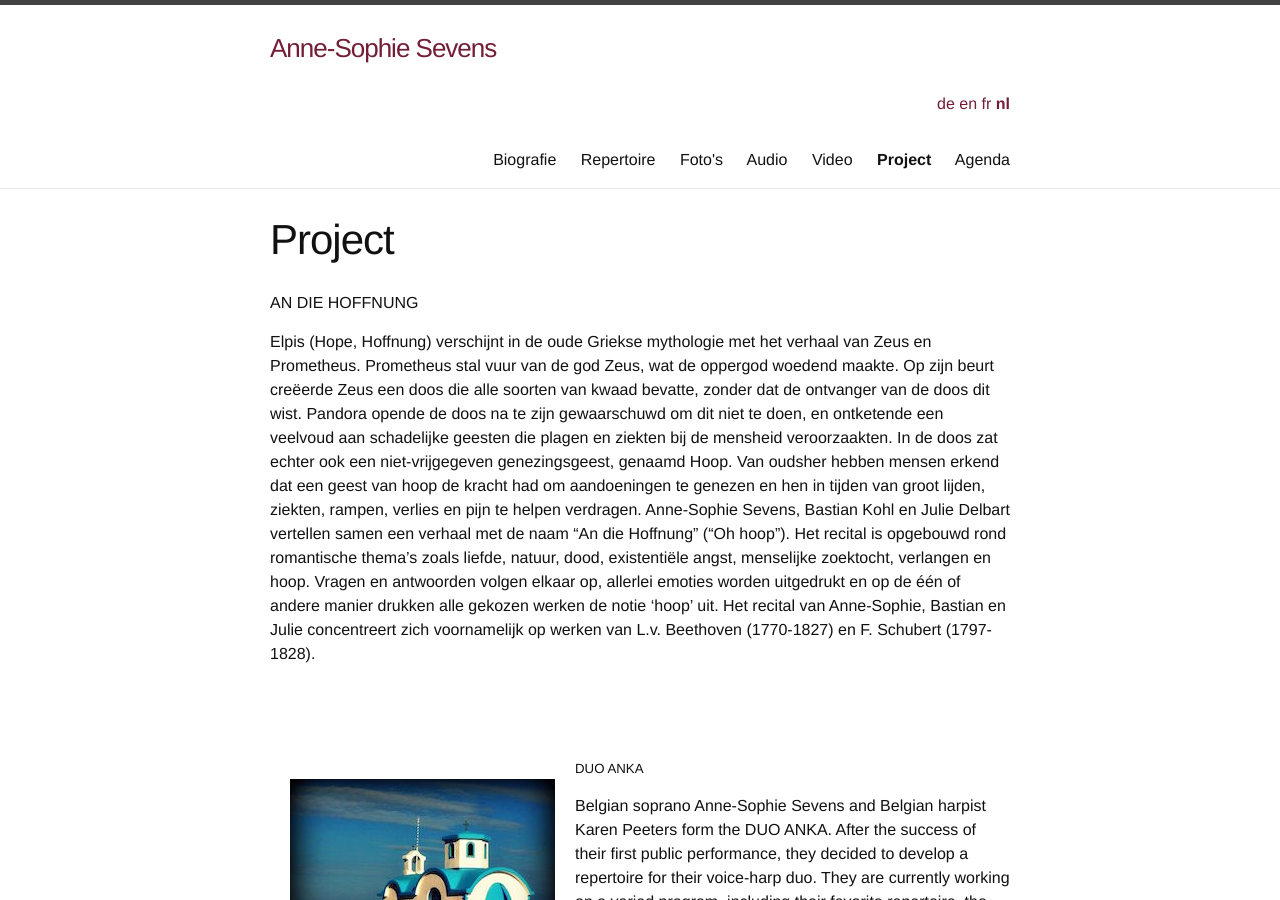
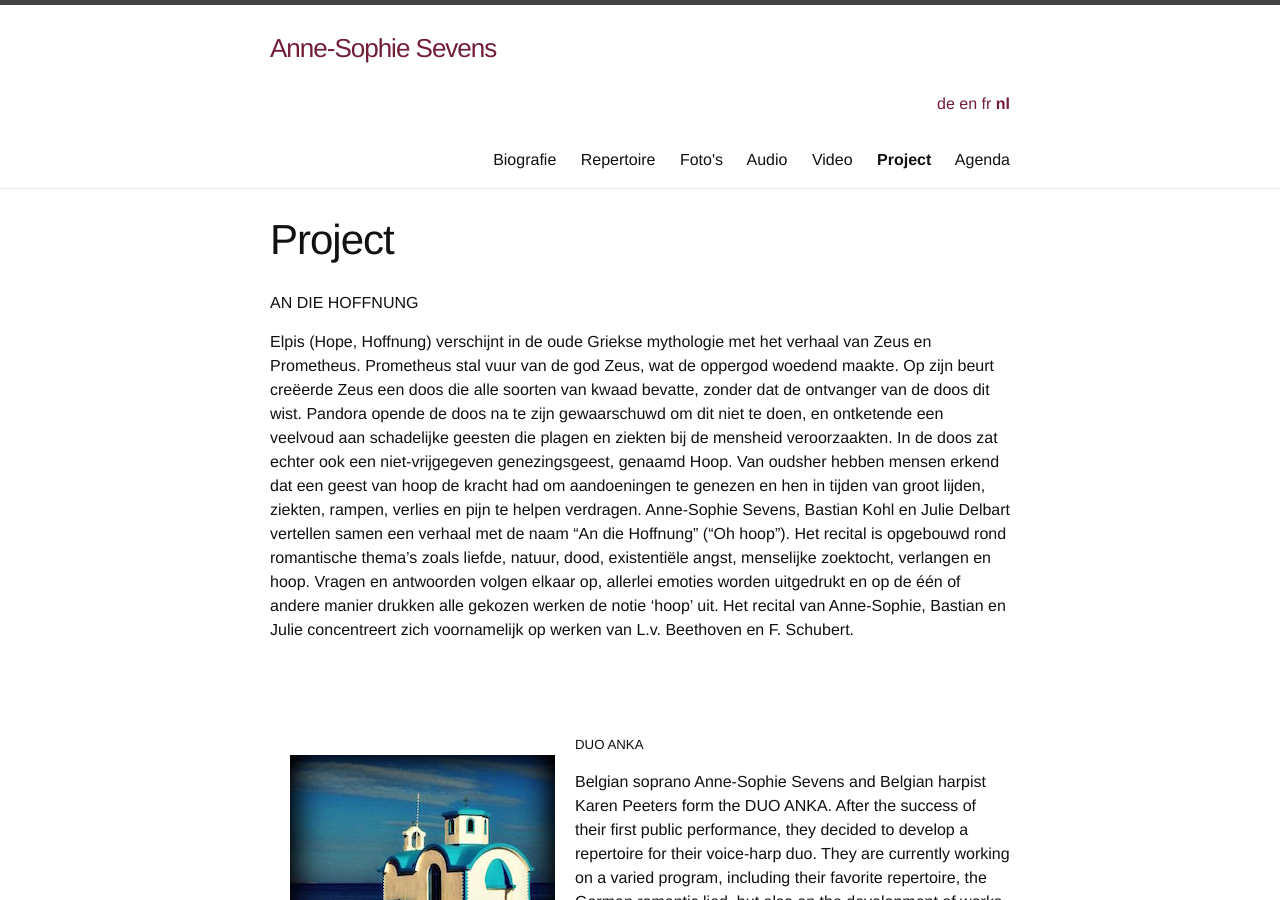
Before and after one commit to annesophie-sevens/annesophie-sevens.github.io, a Jekyll site: the page built from project-nl.md, in a window 1280 px wide and 900 px high. Built offline with Jekyll 4.4.1, drawn with Linux system fonts in a browser that asks for light colours; nearby versions of some CDN libraries.

Commit message:
Update project-nl.md

```diff
--- a/project-nl.md
+++ b/project-nl.md
@@ -9,7 +9,7 @@
 AN DIE HOFFNUNG
 
 Elpis (Hope, Hoffnung) verschijnt in de oude Griekse mythologie met het verhaal van Zeus en Prometheus. Prometheus stal vuur van de god Zeus, wat de oppergod woedend maakte. Op zijn beurt creëerde Zeus een doos die alle soorten van kwaad bevatte, zonder dat de ontvanger van de doos dit wist. Pandora opende de doos na te zijn gewaarschuwd om dit niet te doen, en ontketende een veelvoud aan schadelijke geesten die plagen en ziekten bij de mensheid veroorzaakten. In de doos zat echter ook een niet-vrijgegeven genezingsgeest, genaamd Hoop. Van oudsher hebben mensen erkend dat een geest van hoop de kracht had om aandoeningen te genezen en hen in tijden van groot lijden, ziekten, rampen, verlies en pijn te helpen verdragen.
-Anne-Sophie Sevens, Bastian Kohl en Julie Delbart vertellen samen een verhaal met de naam "An die Hoffnung" ("Oh hoop"). Het recital is opgebouwd rond romantische thema's zoals liefde, natuur, dood, existentiële angst, menselijke zoektocht, verlangen en hoop. Vragen en antwoorden volgen elkaar op, allerlei emoties worden uitgedrukt en op de één of andere manier drukken alle gekozen werken de notie ‘hoop’ uit. Het recital van Anne-Sophie, Bastian en Julie concentreert zich voornamelijk op werken van L.v. Beethoven (1770-1827) en F. Schubert (1797-1828).
+Anne-Sophie Sevens, Bastian Kohl en Julie Delbart vertellen samen een verhaal met de naam "An die Hoffnung" ("Oh hoop"). Het recital is opgebouwd rond romantische thema's zoals liefde, natuur, dood, existentiële angst, menselijke zoektocht, verlangen en hoop. Vragen en antwoorden volgen elkaar op, allerlei emoties worden uitgedrukt en op de één of andere manier drukken alle gekozen werken de notie ‘hoop’ uit. Het recital van Anne-Sophie, Bastian en Julie concentreert zich voornamelijk op werken van L.v. Beethoven en F. Schubert.
 
 &nbsp;
 
```
